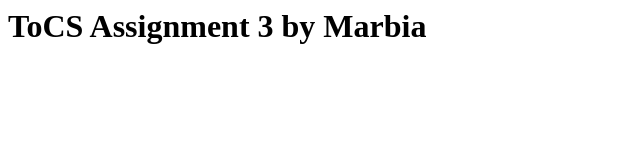
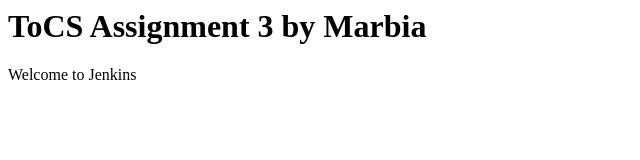
Before and after one commit to marbia1234/ToCS, a plain HTML site: page index.html in a window 1280 px wide. Shown: the whole page, without its empty margins (0-640 px from the left). Drawn offline with Linux system fonts and the light colour scheme.

Commit message:
Update index.html

```diff
--- a/index.html
+++ b/index.html
@@ -1,5 +1,6 @@
 <html>
   <body>
     <h1> ToCS Assignment 3 by Marbia </h1>
+    <p> Welcome to Jenkins</p>
   </body>
 </html>
```
